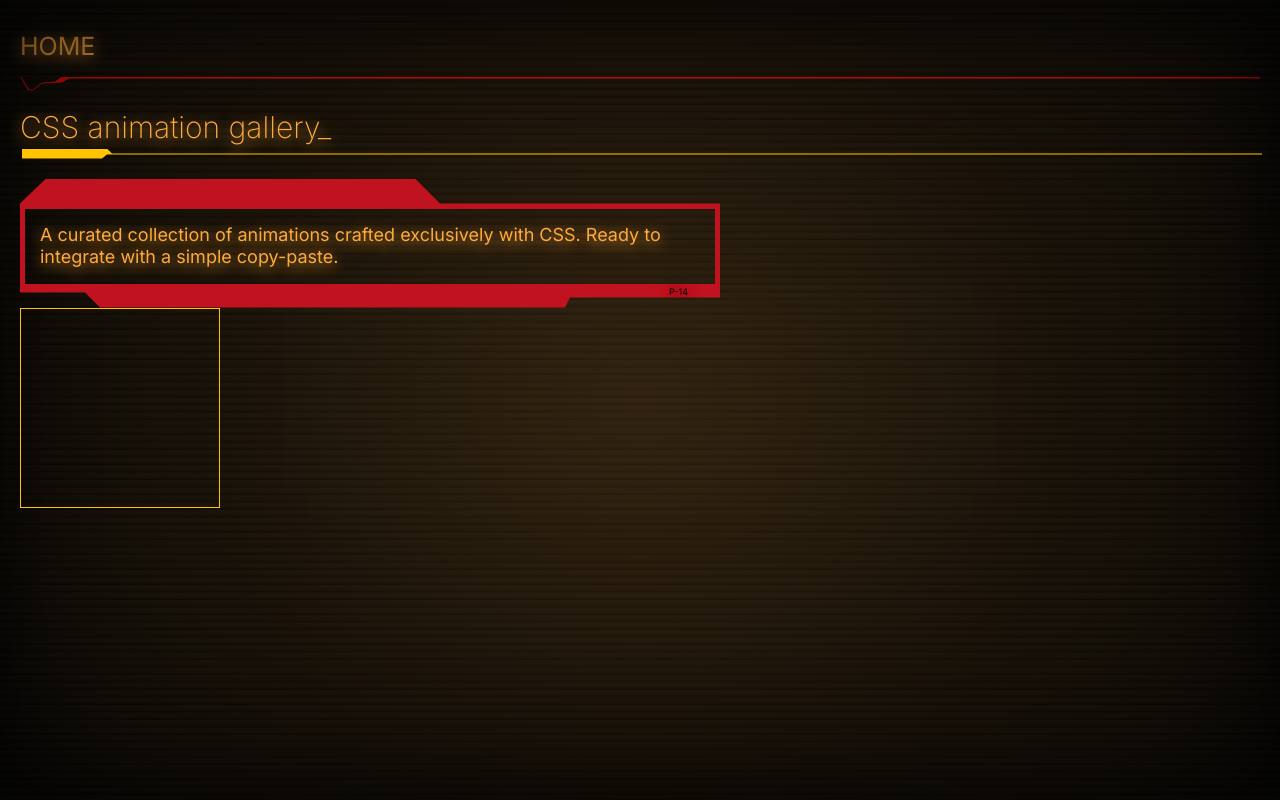
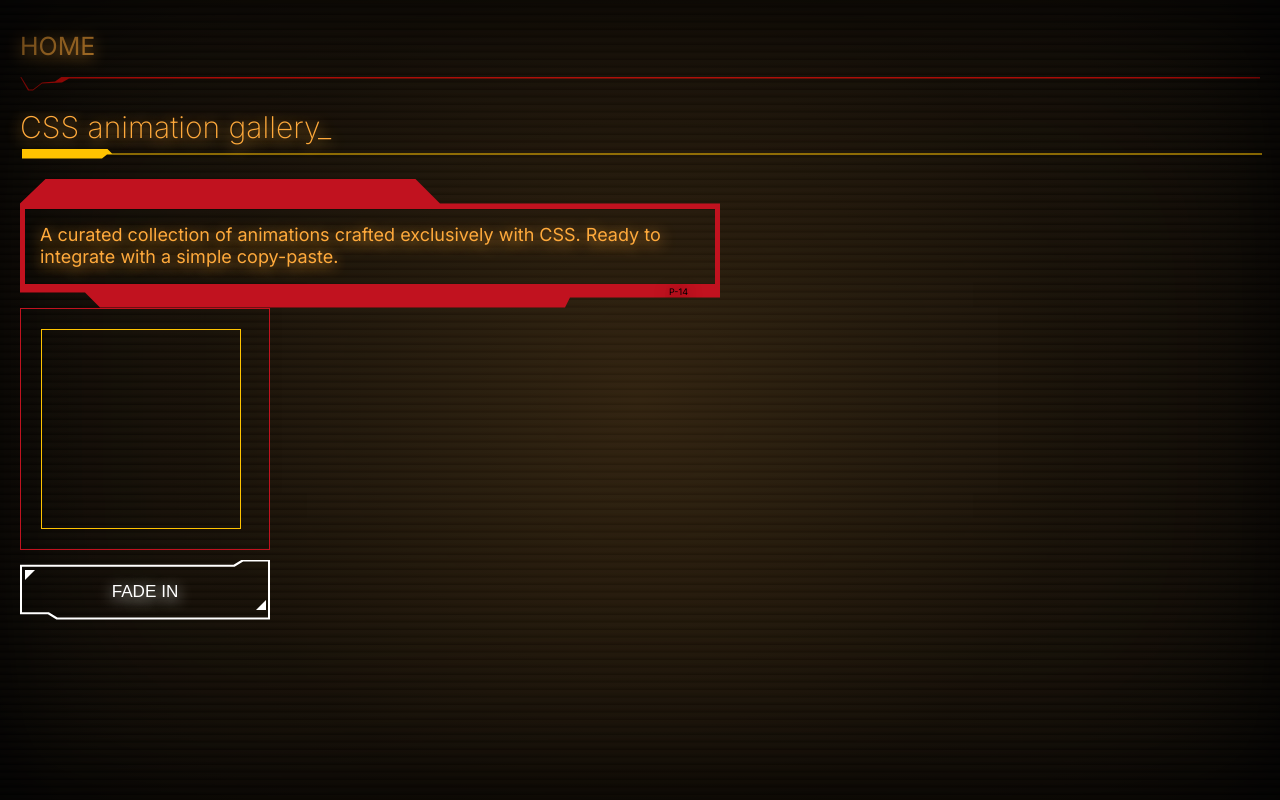
Before and after one commit to Andriikryl/animation, a Next.js app: page / in a window 1280 px wide. Built offline with nearby package versions, Linux system fonts and the light colour scheme.

Commit message:
add buttom component

```diff
--- a/src/components/animationWrapper/AnimationWrapper.tsx
+++ b/src/components/animationWrapper/AnimationWrapper.tsx
@@ -1,9 +1,23 @@
 import React from "react";
+import Link from "next/link";
+import styles from "./style.module.css";
+import { Button } from "../button/Button";
 
 interface AnimationWrapperProps {
   children: React.ReactNode;
+  nameLink: string;
+  href: string;
 }
 
-export default function AnimationWrapper({ children }: AnimationWrapperProps) {
-  return <div>{children}</div>;
+export default function AnimationWrapper({
+  children,
+  nameLink,
+  href,
+}: AnimationWrapperProps) {
+  return (
+    <div className={styles.wrapper}>
+      <div className={styles.box__container}>{children}</div>
+      <Button> {nameLink}</Button>
+    </div>
+  );
 }
--- a/src/components/animationWrapper/style.module.css
+++ b/src/components/animationWrapper/style.module.css
@@ -0,0 +1,16 @@
+.wrapper{
+    max-width: 250px;
+}
+.box__container{
+    padding: 20px;
+    border: 1px solid #c1121f;
+    max-width: 250px;
+    margin-block-end: 10px;
+}
+
+.link{
+    text-decoration: none;
+    color: inherit;
+    font-size: 20px;
+    text-transform: uppercase;
+}
--- /dev/null
+++ b/src/components/button/Button.tsx
@@ -0,0 +1,40 @@
+import { ReactNode } from "react";
+
+import styles from "./style.module.css";
+import clsx from "clsx";
+
+export type TypeArtButton =
+  | "BluePurple"
+  | "GreenYellow"
+  | "Blue"
+  | "YellowPink";
+
+interface ArtButtonProps {
+  onClick?: () => void;
+  children: ReactNode;
+  className?: string;
+  type?: TypeArtButton;
+}
+
+export const Button: React.FC<ArtButtonProps> = ({
+  onClick,
+  children,
+  className,
+  type,
+}) => {
+  return (
+    <button
+      className={clsx(
+        styles.artButton,
+        className,
+        type && styles.artButtonType,
+        type && styles[`artButton${type}`]
+      )}
+      onClick={onClick}
+    >
+      <span className={styles.artButtonText}>{children}</span>
+      <span className={styles.artButtonAngleLeft} />
+      <span className={styles.artButtonAngleRight} />
+    </button>
+  );
+};
--- /dev/null
+++ b/src/components/button/style.module.css
@@ -0,0 +1,131 @@
+.artButton {
+    --size-height: 0.3571rem;
+    --size-top: 1.8571rem;
+    --size-bottom: 2.4286rem;
+    --size-border: 2px;
+    width: 100%;
+    border: none;
+    box-shadow: none;
+    font: 1.1429rem/1rem 'NeueMachina', sans-serif;
+    background: none;
+    color: white;
+    padding: 1.4286rem 1.7857rem 1.1429rem;
+    transition: all 0.6s;
+    cursor: pointer;
+    position: relative;
+    height: 4rem;
+    text-transform: uppercase;
+}
+.artButtonText {
+    position: relative;
+    z-index: 2;
+}
+.artButton:hover::after {
+    background: white;
+}
+.artButton:hover .artButtonText {
+    color: black;
+}
+.artButton:hover .artButtonAngleLeft {
+    border-top-color: black;
+}
+.artButton:hover .artButtonAngleRight {
+    border-bottom-color: black;
+}
+.artButton::before {
+    content: '';
+    position: absolute;
+    top: 0;
+    left: 0;
+    display: block;
+    width: 100%;
+    height: 100%;
+    z-index: 1;
+    transition: all 0.6s;
+    clip-path: polygon(
+        0 0.3571rem,
+        calc(100% - var(--size-bottom)) 0.3571rem,
+        calc(100% - var(--size-top)) 0,
+        100% 0,
+        100% 100%,
+        2.4286rem 100%,
+        1.8571rem calc(100% - var(--size-height)),
+        0 calc(100% - var(--size-height)),
+        0 calc(100% - var(--size-border) - var(--size-height)),
+        calc(var(--size-top) + 1px) calc(100% - var(--size-border) - var(--size-height)),
+        calc(var(--size-bottom) + 1px) calc(100% - var(--size-border)),
+        calc(100% - var(--size-border)) calc(100% - var(--size-border)),
+        calc(100% - var(--size-border)) 2px,
+        calc(100% - var(--size-top) + var(--size-border) - 1px) calc(var(--size-border)),
+        calc(100% - var(--size-bottom) + var(--size-border) - 1px) calc(var(--size-height) + var(--size-border)),
+        2px calc(var(--size-height) + var(--size-border)),
+        2px calc(100% - var(--size-border) - var(--size-height)),
+        0 calc(100% - var(--size-border) - var(--size-height))
+      );
+    background: white;
+}
+.artButton::after {
+    content: '';
+    position: absolute;
+    top: 0;
+    left: 0;
+    right: 0;
+    bottom: 0;
+    display: block;
+    z-index: 0;
+    transition: all 0.6s;
+    clip-path: polygon(0 0.3571rem, calc(100% - var(--size-bottom)) 0.3571rem, calc(100% - var(--size-top)) 0, 100% 0, 100% 100%, 2.4286rem 100%, 1.8571rem calc(100% - var(--size-height)), 0 calc(100% - var(--size-height)));
+}
+.artButtonAngleLeft {
+    position: absolute;
+    top: 10px;
+    left: 4.5px;
+    width: 0;
+    height: 0;
+    z-index: 1;
+    border-top: 10px solid white;
+    border-right: 10px solid transparent;
+    transition: all 0.6s;
+}
+.artButtonAngleRight {
+    position: absolute;
+    bottom: 10px;
+    right: 4.5px;
+    width: 0;
+    height: 0;
+    z-index: 1;
+    border-bottom: 10px solid white;
+    border-left: 10px solid transparent;
+    transition: all 0.6s;
+}
+.artButtonType {
+    font-weight: bold;
+    color: black;
+}
+.artButtonType .artButtonAngleLeft, .artButtonType .artButtonAngleRight {
+    display: none;
+}
+.artButtonBluePurple::after {
+    background: linear-gradient(to right, #89dcd5 0%, #9d65bf 100%) !important;
+}
+.artButtonBluePurple::before {
+    background: linear-gradient(135deg, #e4f8f7 0%, #beebe8 19%, #a66bc3 79%, #caaddd 100%) !important;
+}
+.artButtonBlue::after {
+    background: linear-gradient(to right, #89dcd5 0%, #7cb1bb 100%) !important;
+}
+.artButtonBlue::before {
+    background: linear-gradient(135deg, #e1effe 0%, #b5d6f9 21%, #85b8c0 79%, #b9d6db 100%) !important;
+}
+.artButtonGreenYellow::after {
+    background: linear-gradient(to right, #a9f0f4 0%, #eedd75 100%) !important;
+}
+.artButtonGreenYellow::before {
+    background: linear-gradient(135deg, #ecfbfe 0%, #d0f7f8 20%, #f2de7b 79%, #f5ecb3 100%) !important;
+}
+.artButtonYellowPink::after {
+    background: linear-gradient(to right, #f4bb42 0%, #f5bdc4 100%) !important;
+}
+.artButtonYellowPink::before {
+    background: linear-gradient(135deg, #f9db88 0%, #fdf2d1 22%, #fdf2d1 22%, #f5c2c8 79%, #f8dbde 100%) !important;
+}
--- a/src/components/gallery/Gallery.tsx
+++ b/src/components/gallery/Gallery.tsx
@@ -8,7 +8,7 @@ export default function Gallery() {
     <section>
       <Container>
         <div>
-          <AnimationWrapper>
+          <AnimationWrapper nameLink={"fade in"} href="/fade-in">
             <FadiIn />
           </AnimationWrapper>
         </div>
```
